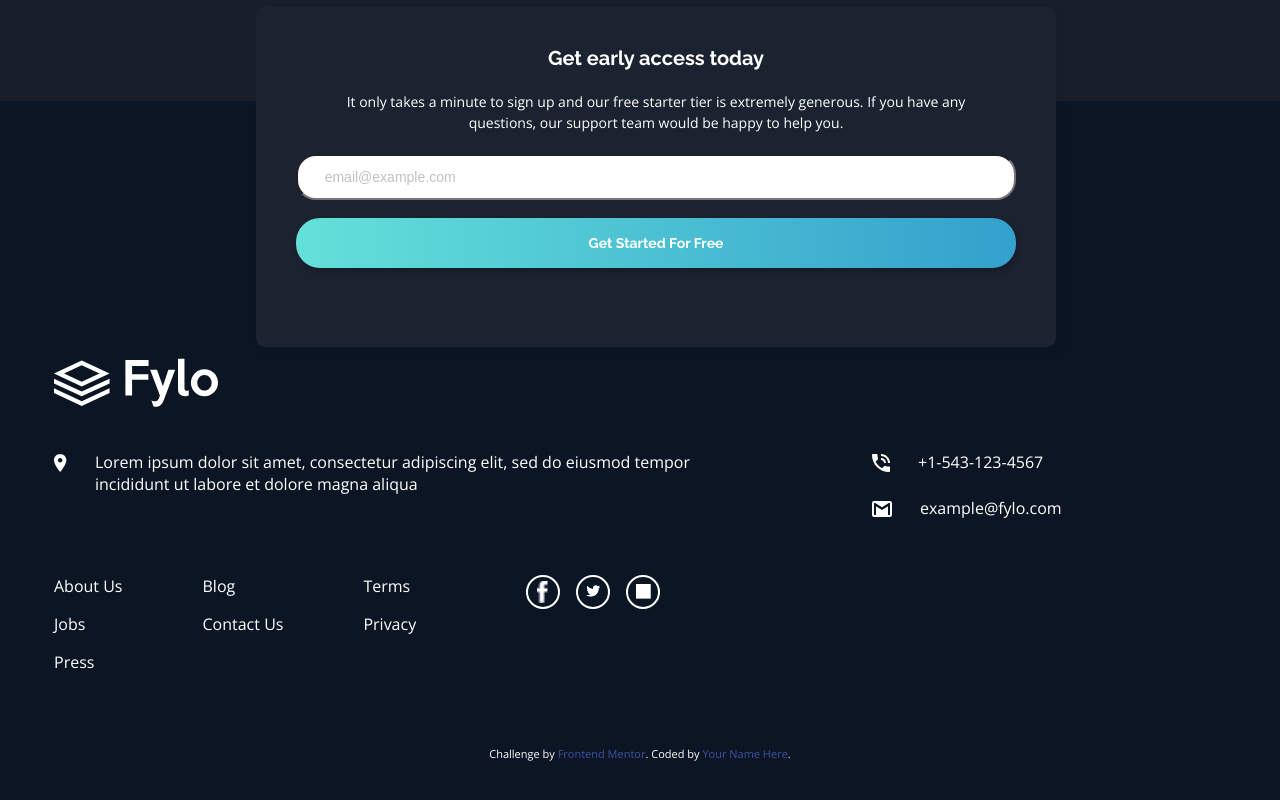
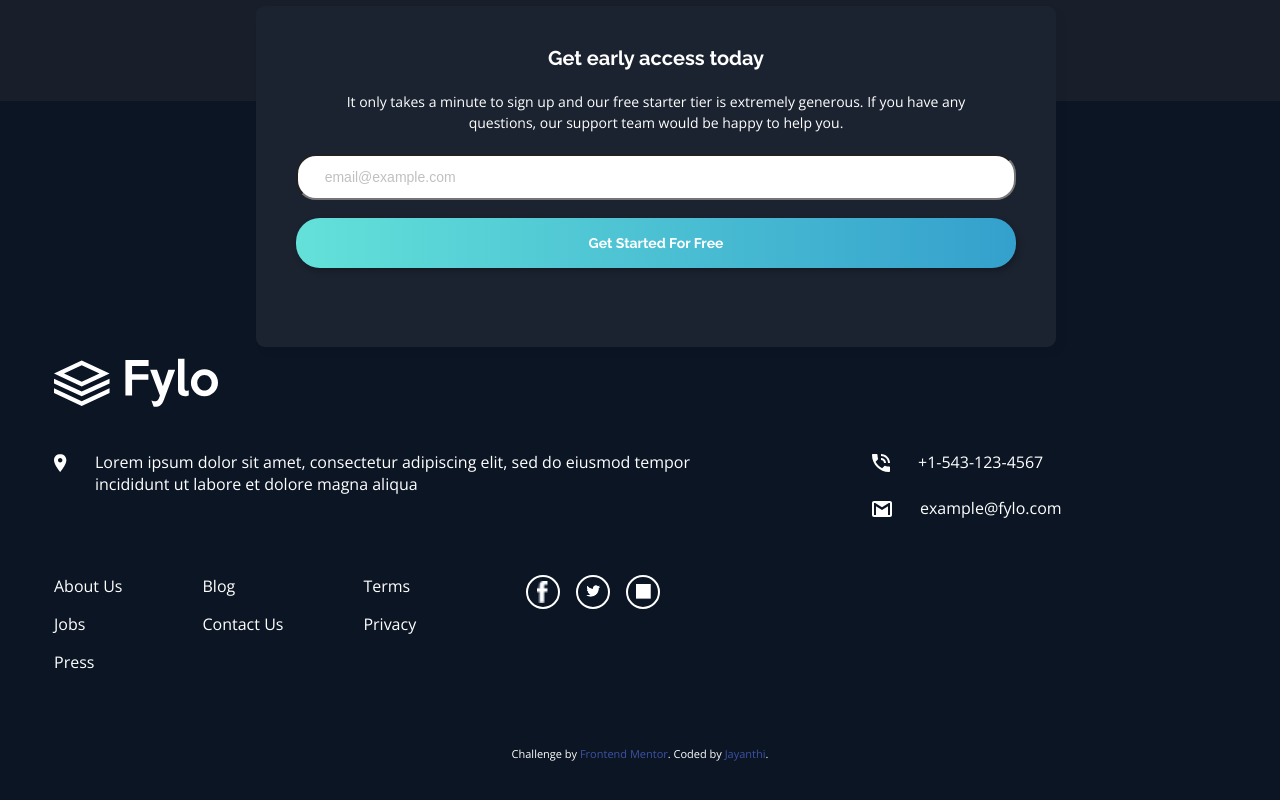
Before and after one commit to jrc17/fylo-dark-theme-landing-page-master, a plain HTML site: page index.html in a window 1280 px wide. Shown: the part 4299-5099 px from the top of the page. Drawn offline with nearby package versions, Linux system fonts and the light colour scheme.

Commit message:
edited readme and added links

```diff
--- a/index.html
+++ b/index.html
@@ -260,7 +260,8 @@
         Challenge by
         <a href="https://www.frontendmentor.io?ref=challenge" target="_blank"
           >Frontend Mentor</a
-        >. Coded by <a href="#">Your Name Here</a>.
+        >. Coded by
+        <a href="https://www.frontendmentor.io/profile/jrc17">Jayanthi</a>.
       </p>
     </footer>
     <script src="script.js"></script>
```
Also changed, not shown: 2 other files.
